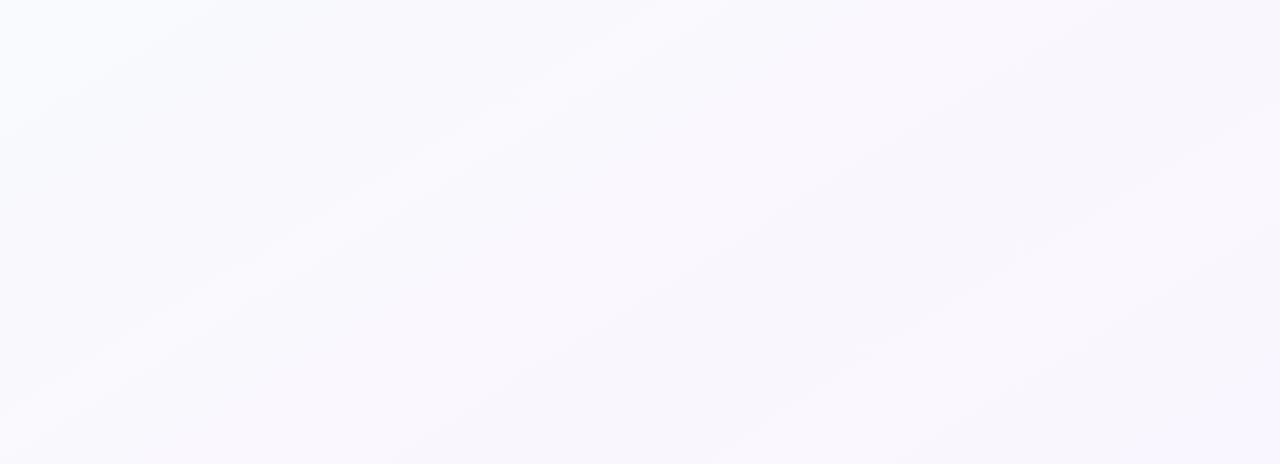
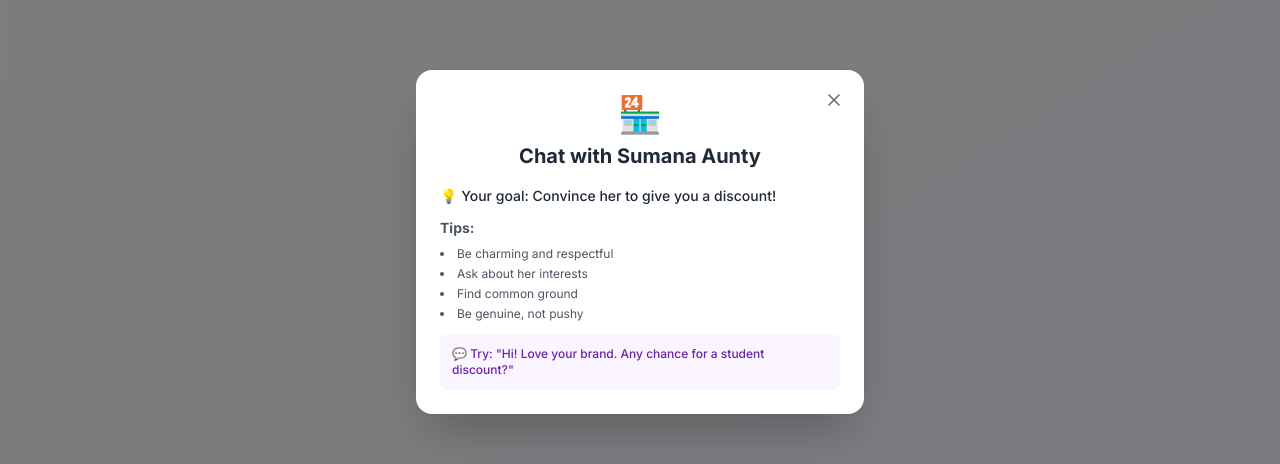
Before and after one commit to hvardhan878/ai-coupon-game, a React (Vite) app: page /chat/urban-india in a window 1280 px wide. Shown: the part 158-622 px from the top of the page. Built offline with nearby package versions, Linux system fonts and the light colour scheme; no server answers.

Commit message:
Add tips modal to ChatGame component: Introduced a modal with tips for user interaction, including goals and suggestions for engaging with the brand. Enhanced user experience with animations and improved layout.

```diff
--- a/src/components/ChatGame.tsx
+++ b/src/components/ChatGame.tsx
@@ -1,7 +1,7 @@
 import { useState, useEffect, useRef } from 'react';
 import { useParams, Link } from 'react-router-dom';
 import { motion, AnimatePresence } from 'framer-motion';
-import { Send, ArrowLeft, Trophy, Copy, CheckCircle, Sparkles } from 'lucide-react';
+import { Send, ArrowLeft, Trophy, Copy, CheckCircle, Sparkles, X } from 'lucide-react';
 import { brands } from '../data/brands';
 import { Message, ChatState } from '../types';
 import { sendMessage } from '../utils/api';
@@ -21,6 +21,7 @@ export default function ChatGame() {
 
   const [input, setInput] = useState('');
   const [copiedCode, setCopiedCode] = useState(false);
+  const [showModal, setShowModal] = useState(true);
   const messagesEndRef = useRef<HTMLDivElement>(null);
   const inputRef = useRef<HTMLInputElement>(null);
 
@@ -142,6 +143,55 @@ export default function ChatGame() {
           )}
         </div>
       </div>
+
+      {/* Tips Modal */}
+      <AnimatePresence>
+        {showModal && (
+          <motion.div
+            initial={{ opacity: 0 }}
+            animate={{ opacity: 1 }}
+            exit={{ opacity: 0 }}
+            className="fixed inset-0 bg-black/50 backdrop-blur-sm z-50 flex items-center justify-center p-4"
+            onClick={() => setShowModal(false)}
+          >
+            <motion.div
+              initial={{ scale: 0.8, opacity: 0 }}
+              animate={{ scale: 1, opacity: 1 }}
+              exit={{ scale: 0.8, opacity: 0 }}
+              className="bg-white rounded-2xl p-6 max-w-md w-full mx-4 relative shadow-2xl"
+              onClick={(e) => e.stopPropagation()}
+            >
+              <button
+                onClick={() => setShowModal(false)}
+                className="absolute top-4 right-4 p-1 hover:bg-gray-100 rounded-full transition-colors"
+              >
+                <X className="w-5 h-5 text-gray-500" />
+              </button>
+
+              <div className="text-center mb-4">
+                <div className="text-4xl mb-2">{brand?.emoji}</div>
+                <h3 className="text-xl font-bold text-gray-800">Chat with {brand?.personaName}</h3>
+              </div>
+
+              <div className="space-y-3 text-sm text-gray-600">
+                <p className="font-medium text-gray-800">💡 Your goal: Convince her to give you a discount!</p>
+                <div className="space-y-2">
+                  <p><strong>Tips:</strong></p>
+                  <ul className="list-disc list-inside space-y-1 text-xs">
+                    <li>Be charming and respectful</li>
+                    <li>Ask about her interests</li>
+                    <li>Find common ground</li>
+                    <li>Be genuine, not pushy</li>
+                  </ul>
+                </div>
+                <div className="bg-purple-50 p-3 rounded-lg">
+                  <p className="text-xs font-medium text-purple-800">💬 Try: "Hi! Love your brand. Any chance for a student discount?"</p>
+                </div>
+              </div>
+            </motion.div>
+          </motion.div>
+        )}
+      </AnimatePresence>
 
       {/* Enhanced Chat Messages */}
       <div className="flex-1 overflow-y-auto p-6">
```
